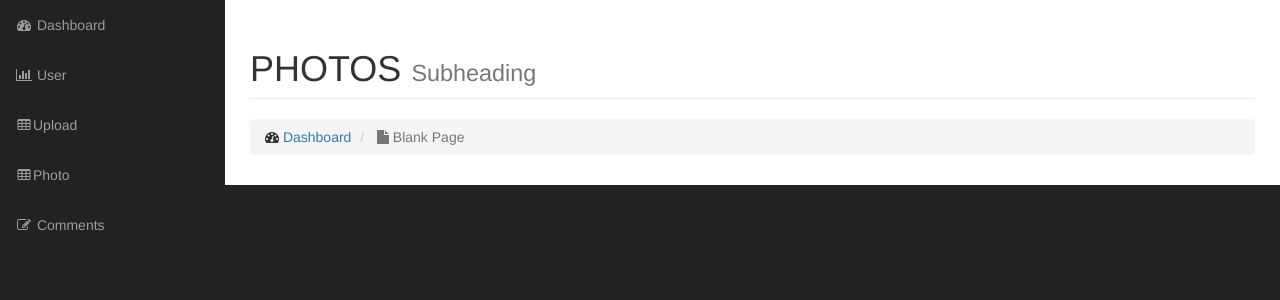
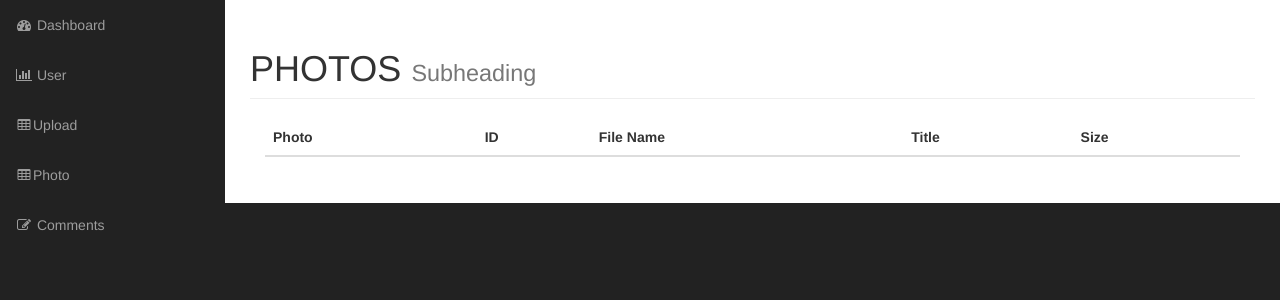
Before and after one commit to chisumo2016/gallery_application, a PHP site: page /admin/photos.php in a window 1280 px wide. Shown: the part 51-351 px from the top of the page. Run offline with PHP 8.4, Linux system fonts and the light colour scheme; grey boxes labelled with a size stand in for pictures from a placeholder-image service; lists and menus that the app fills with data are empty; some libraries are stand-ins or nearby versions.

Commit message:
Coding the HTML5 for our Photo Table

```diff
--- a/admin/photos.php
+++ b/admin/photos.php
@@ -24,14 +24,28 @@
                      PHOTOS
                         <small>Subheading</small>
                     </h1>
-                    <ol class="breadcrumb">
-                        <li>
-                            <i class="fa fa-dashboard"></i>  <a href="index.html">Dashboard</a>
-                        </li>
-                        <li class="active">
-                            <i class="fa fa-file"></i> Blank Page
-                        </li>
-                    </ol>
+                        <div class="col-md-12">
+                            <table class="table table-hover">
+                                <thead>
+                                    <tr>
+                                        <th>Photo</th>
+                                        <th>ID</th>
+                                        <th>File Name</th>
+                                        <th>Title</th>
+                                        <th>Size</th>
+                                    </tr>
+                                </thead>
+                                <tbody>
+                                    <tr>
+                                        <td></td>
+                                        <td></td>
+                                        <td></td>
+                                        <td></td>
+                                        <td></td>
+                                    </tr>
+                                </tbody>
+                            </table>  <!---End of Table-->
+                        </div>
                 </div>
             </div>
             <!-- /.row -->
```
